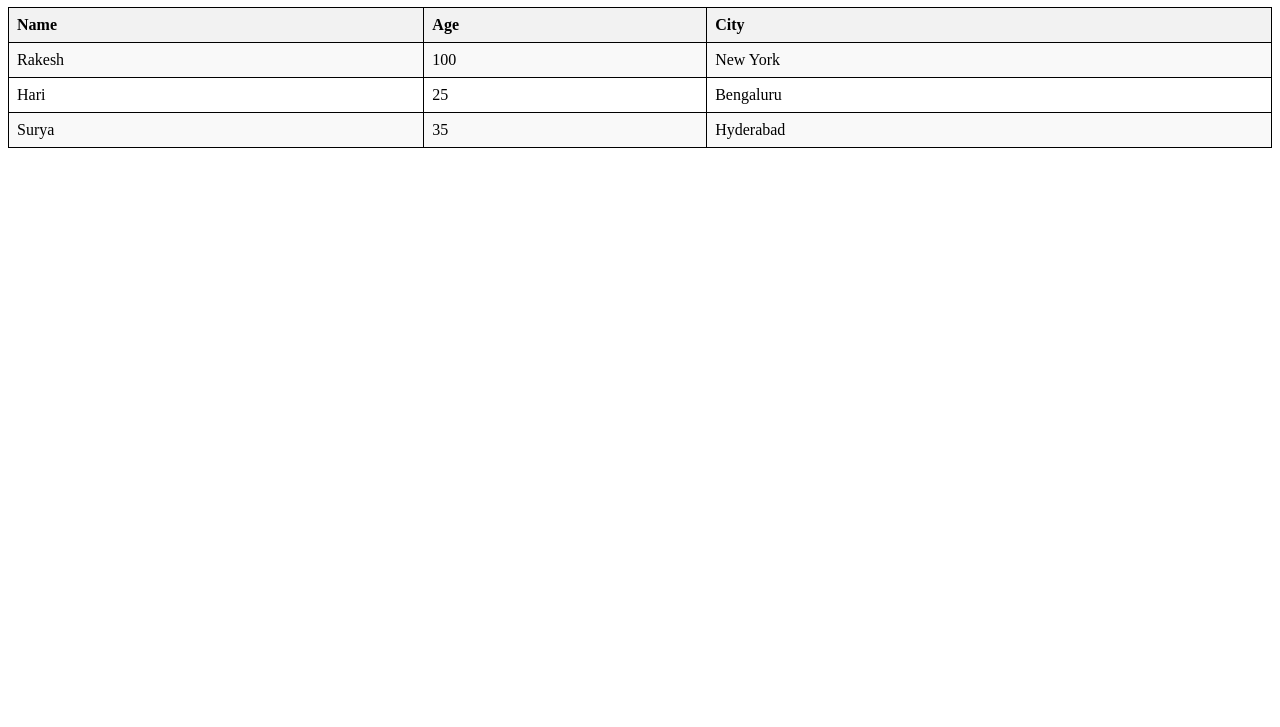
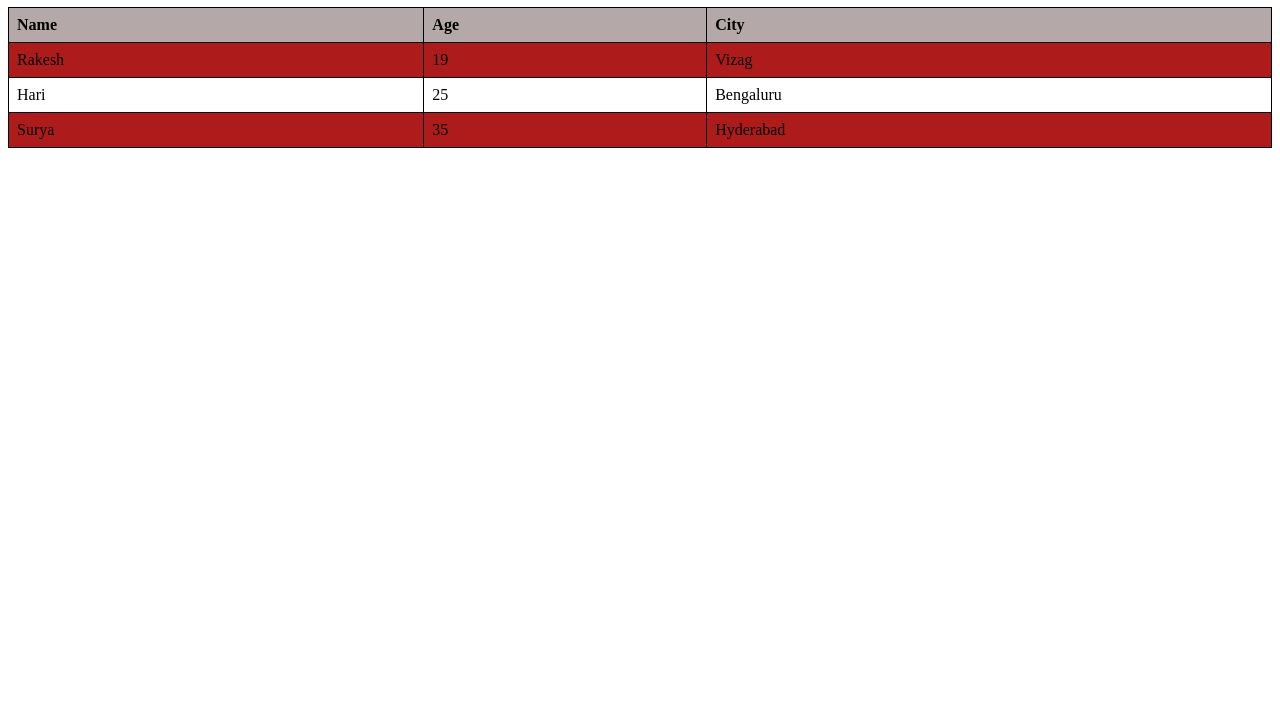
Before and after one commit to Rakesh-18112006/WT-LAB01, a plain HTML site: page lab_01/table3.html in a window 1280 px wide. Shown: the part 73-800 px from the top of the page. Drawn offline with Linux system fonts and the light colour scheme.

```diff
--- a/lab_01/styles3.css
+++ b/lab_01/styles3.css
@@ -10,8 +10,8 @@ tr , th, td {
 }
 
 th {
-    background-color: #f2f2f2;
+    background-color: #b4a8a8;
 }
 tr:nth-child(even) {
-    background-color: #f9f9f9;
+    background-color: #ad1b1b;
 }
--- a/lab_01/table3.html
+++ b/lab_01/table3.html
@@ -19,8 +19,8 @@
             </tr>
             <tr>
                 <td>Rakesh</td>
-                <td>100</td>
-                <td>New York</td>
+                <td>19</td>
+                <td>Vizag</td>
             </tr>
             <tr>
                 <td>Hari</td>
```
Also changed, not shown: lab_01/table1.html (+3 -5 lines), lab_01/table2.html (+2 -2 lines).
